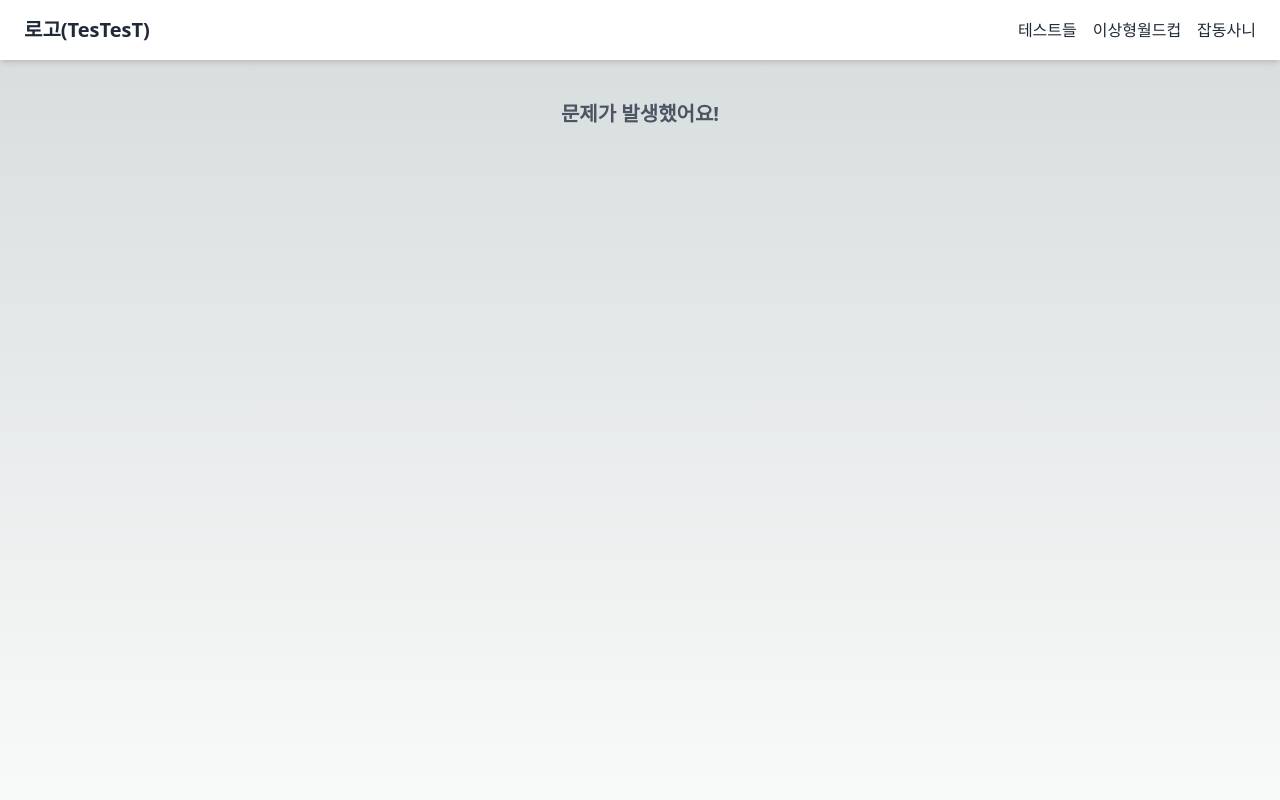
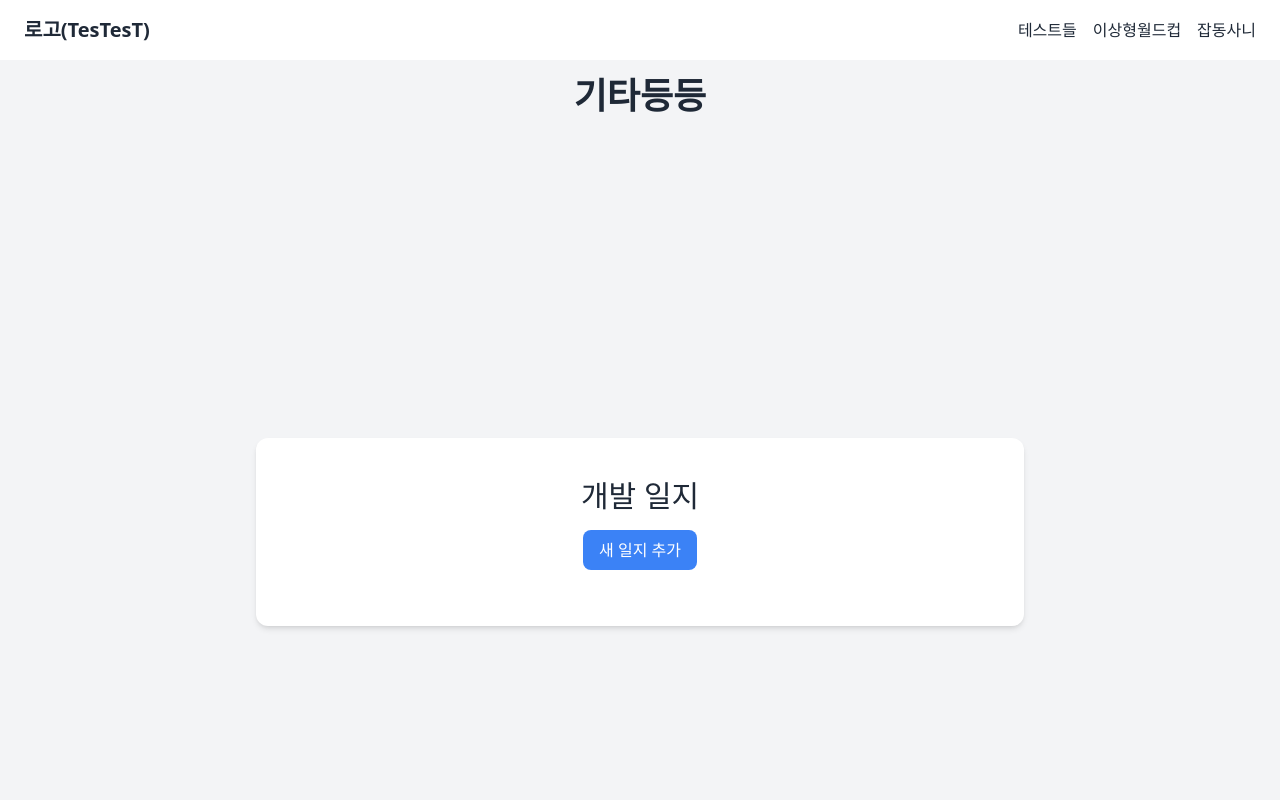
Before and after one commit to deusexmachinaa/testest, a Next.js app: page /etc/DevLog in a window 1280 px wide. Before the commit this address had no page. Shown: the top 800 px of the page. Built offline with nearby package versions, Linux system fonts and the light colour scheme.

Commit message:
개발일지 추가

```diff
--- /dev/null
+++ b/src/app/etc/DevLog/page.tsx
@@ -0,0 +1,56 @@
+"use client";
+import Head from "next/head";
+import { useEffect, useState } from "react";
+
+const DevLog: React.FC = () => {
+  const [logs, setLogs] = useState<string[]>([]);
+
+  // 로컬 스토리지에서 개발 일지를 불러오는 함수
+  const loadLogsFromLocalStorage = () => {
+    const storedLogs = localStorage.getItem("devlogs");
+    if (storedLogs) {
+      setLogs(JSON.parse(storedLogs));
+    }
+  };
+
+  useEffect(() => {
+    loadLogsFromLocalStorage();
+  }, []);
+
+  const handleAddLog = () => {
+    const newLog = prompt("새 개발 일지를 입력해주세요.");
+    if (newLog) {
+      const updatedLogs = [...logs, newLog];
+      setLogs(updatedLogs);
+      localStorage.setItem("devlogs", JSON.stringify(updatedLogs));
+    }
+  };
+
+  return (
+    <div className="min-h-screen p-4 flex flex-col items-center justify-center bg-gray-100">
+      <Head>
+        <title>개발 일지</title>
+        <link rel="icon" href="/favicon.ico" />
+      </Head>
+
+      <main className="p-10 w-full max-w-3xl bg-white rounded-xl shadow-md flex flex-col items-center justify-center text-gray-800">
+        <h1 className="text-3xl mb-4 ">개발 일지</h1>
+        <button
+          onClick={handleAddLog}
+          className="px-4 py-2 bg-blue-500 text-white rounded-lg mb-4 "
+        >
+          새 일지 추가
+        </button>
+        <ul className="list-none w-full px-4">
+          {logs.map((log, index) => (
+            <li key={index} className="mb-2">
+              {log}
+            </li>
+          ))}
+        </ul>
+      </main>
+    </div>
+  );
+};
+
+export default DevLog;
--- a/src/app/etc/page.tsx
+++ b/src/app/etc/page.tsx
@@ -15,6 +15,12 @@ const TestItems: EtctItem[] = [
     href: "https://fortunegpt.cc",
     image: "https://source.unsplash.com/1600x900/?fortune",
     target: "_blank",
+  },
+  {
+    title: "개발일지",
+    description: "제 일기장이에요..",
+    href: "/etc/DevLog",
+    image: "https://source.unsplash.com/1600x900/?dev",
   },
 ];
 
```
